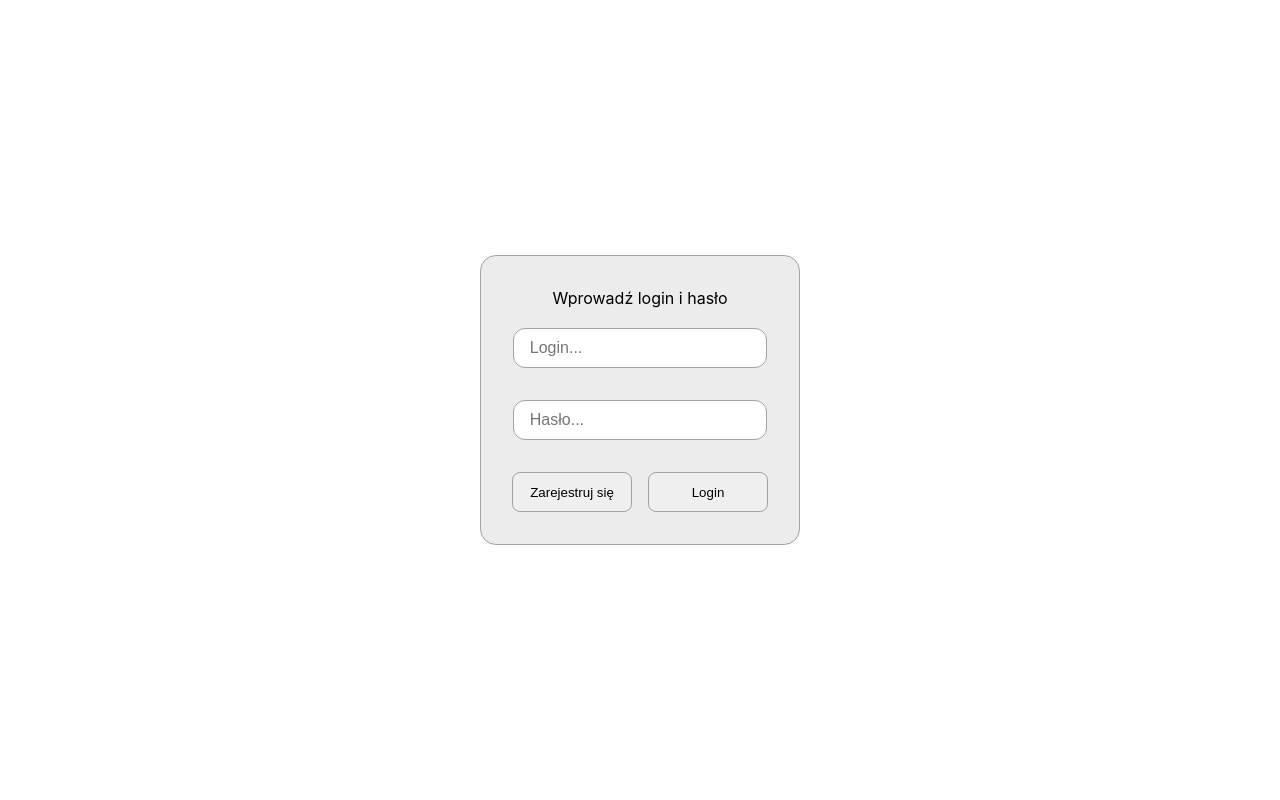
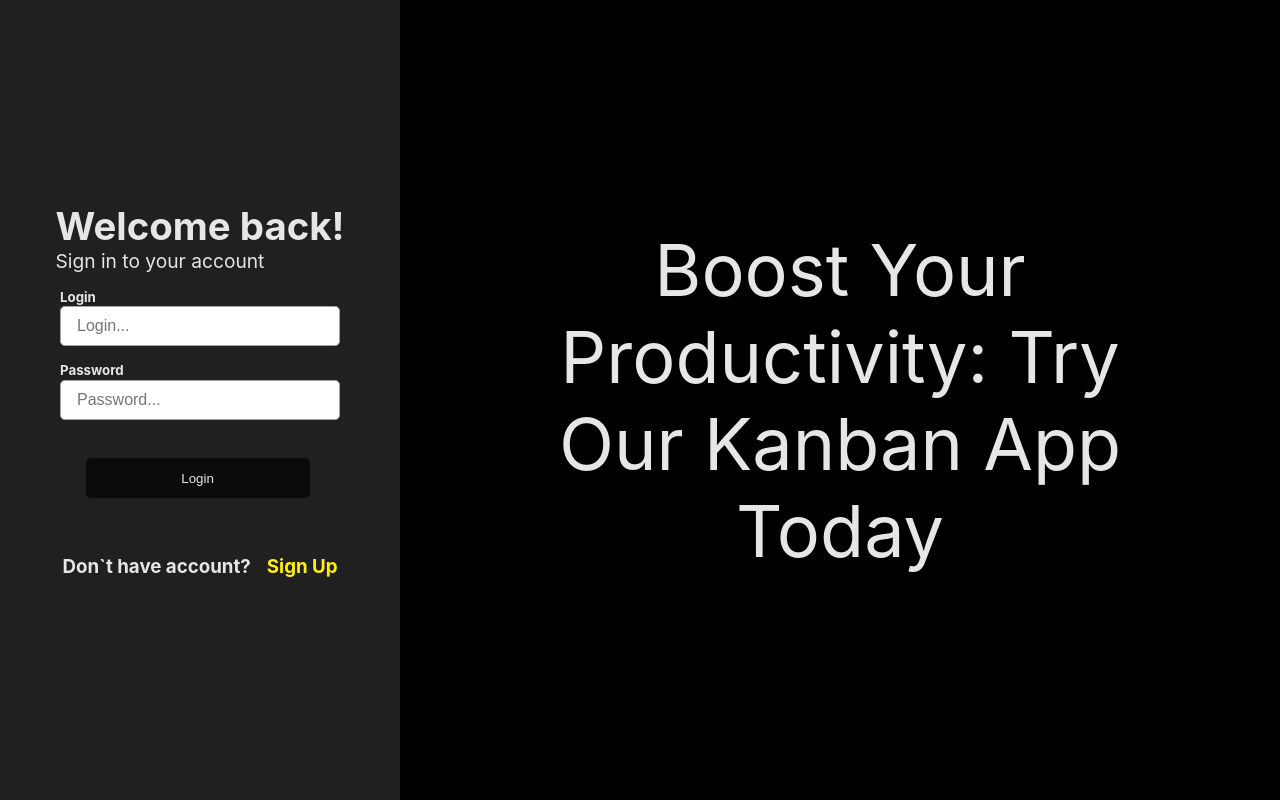
Before and after one commit to grochowp/planner, a React (Create React App) app in the folder client/: page / in a window 1280 px wide. Built offline with nearby package versions, Linux system fonts and the light colour scheme.

Commit message:
updated login/register CSS

```diff
--- a/client/src/Routes/Login.js
+++ b/client/src/Routes/Login.js
@@ -1,6 +1,7 @@
 import React, { useState } from "react";
 import Button from "../shared/components/Button";
 import { LoginService } from "../Services/loginService";
+import { LoginMessage } from "./kanban/components/LoginMessage";
 
 export const Login = ({ onSetUser }) => {
   const [login, setLogin] = useState("");
@@ -61,42 +62,40 @@ export const Login = ({ onSetUser }) => {
 
   return (
     <div className="login-page">
+      <div className="login-left-side">
+        <div className="login-welcome">
+          <h1>{showLogin ? "Welcome back!" : "Create new account!"}</h1>
+          <p>{showLogin ? "Sign in to your account" : "Sign up to start"}</p>
+        </div>
+
         {showLogin ? (
           <div className="login">
-          {incorrectData ? (
-            <p className="incorrect-data">{err}</p>
-          ) : (
-            <p className="incorrect-data">Wprowadź login i hasło</p>
-          )}
+            <h5>Login</h5>
             <input
               type="text"
               value={login}
               onChange={(e) => setLogin(e.target.value)}
               placeholder="Login..."
             ></input>
+            <h5>Password</h5>
             <input
               type="password"
               value={password}
               onChange={(e) => setPassword(e.target.value)}
-            placeholder="Hasło..."
+              placeholder="Password..."
             ></input>
 
-          <div className="login-btns">
-            <Button onClick={toggleLoginRegister} styles="login">
-              Zarejestruj się
-            </Button>
             <Button onClick={() => handleLogin(login, password)} styles="login">
               Login
             </Button>
-          </div>
+            {incorrectData ? <p className="login-error-message">{err}</p> : ""}
+            <h3>
+              Don`t have account? <a onClick={toggleLoginRegister}>Sign Up</a>
+            </h3>
           </div>
         ) : (
           <div className="register">
-          {incorrectData ? (
-            <p className="incorrect-data">{err}</p>
-          ) : (
-            <p className="incorrect-data">Wprowadź swoje dane</p>
-          )}
+            <h5>Login</h5>
             <input
               type="text"
               value={registerLogin}
@@ -104,66 +103,67 @@ export const Login = ({ onSetUser }) => {
               placeholder="Login..."
               required
             ></input>
+            <h5>Password</h5>
             <input
               type="password"
               value={registerPassword}
               onChange={(e) => setRegisterPassword(e.target.value)}
               onFocus={() => handlePasswordFocus(true)}
               onBlur={() => handlePasswordFocus(false)}
-            placeholder="Hasło..."
+              placeholder="Password..."
               required
             ></input>
+            <h5>Name</h5>
             <input
               type="text"
               value={name}
               onChange={(e) => setName(e.target.value)}
-            placeholder="Imię..."
+              placeholder="Name..."
               required
             ></input>
+            <h5>Surname</h5>
             <input
               type="text"
               value={surname}
               onChange={(e) => setSurname(e.target.value)}
-            placeholder="Nazwisko..."
+              placeholder="Surname..."
               required
             ></input>
-          {showValid ? (
-            <div id="message">
-              <h3>Hasło musi zawierać:</h3>
+
+            <div className={`message ${showValid ? "expanded" : ""}`}>
+              <h3>Password must contain:</h3>
               <ul>
                 <li className="requirement">
-                  <b>Małą</b> literę
+                  <b>Lowercase</b> letter
                 </li>
                 <li className="requirement">
-                  <b>Wielką</b> litere
+                  <b>Uppercase</b> letter
                 </li>
                 <li className="requirement">
-                  <b>Cyfrę</b>
+                  a <b>Number</b>
                 </li>
                 <li className="requirement">
-                  Minimum <b>8</b>
+                  Minimum <b>8 characters</b>
                 </li>
               </ul>
             </div>
-          ) : (
-            ""
-          )}
 
-          <div className="login-btns">
-            <Button onClick={toggleLoginRegister} styles="register">
-              Powrót do logowania
-            </Button>
             <Button
               onClick={() =>
                 handleRegister(registerLogin, registerPassword, name, surname)
               }
               styles="register"
             >
-              Rejestruj
+              Register
             </Button>
-          </div>
+            {incorrectData ? <p className="login-error-message">{err}</p> : ""}
+            <h3>
+              Already have account? <a onClick={toggleLoginRegister}>Login</a>
+            </h3>
           </div>
         )}
       </div>
+      <LoginMessage />
+    </div>
   );
 };
--- /dev/null
+++ b/client/src/Routes/kanban/components/LoginMessage.js
@@ -0,0 +1,28 @@
+import React, { useState, useEffect } from "react";
+
+export const LoginMessage = () => {
+  const messages = [
+    "Simplify Your Workflow with our Kanban App",
+    "Boost Your Productivity: Try Our Kanban App Today",
+    "Transform the Way You Work: Welcome to Kanban Excellence",
+    "Enhance Your Efficiency with our User-Friendly Kanban App",
+  ];
+
+  const [currentMessageIndex, setCurrentMessageIndex] = useState(0);
+
+  useEffect(() => {
+    const intervalId = setInterval(() => {
+      setCurrentMessageIndex((prevIndex) =>
+        prevIndex === messages.length - 1 ? 0 : prevIndex + 1
+      );
+    }, 5000);
+
+    return () => clearInterval(intervalId);
+  }, [currentMessageIndex, messages.length]);
+
+  return (
+    <div className="login-page-message">
+      <p>{messages[currentMessageIndex]}</p>
+    </div>
+  );
+};
--- a/client/src/index.scss
+++ b/client/src/index.scss
@@ -192,69 +192,60 @@ $primary-text: #0c0a0a;
 
 .login-page {
   display: flex;
-  justify-content: center;
-  align-items: center;
-  width: 100%;
   height: 100vh;
 }
-.login {
-  width: 20rem;
-  height: max-content;
-  border: 1px solid $primary-border;
-  border-radius: 1rem;
-  background-color: $primary-main;
+
+.login-left-side {
   display: flex;
+  align-items: center;
+  justify-content: center;
   flex-direction: column;
-  align-items: center;
+  background-color: #202020;
+  height: 100vh;
+  width: 30vw;
+  min-width: 25rem;
 }
 
-.login-btns {
+.login-welcome {
+  color: rgb(230, 230, 230);
+  font-size: 1.2rem;
+}
+.login-welcome h1 {
+  margin: 0;
+}
+.login-welcome p {
+  margin: 0;
+}
+
+.login,
+.register {
+  width: 70%;
+}
+
+.login h5,
+.register h5 {
+  color: rgb(230, 230, 230);
+  margin: 1rem 0 0.1rem 0;
+}
+
+.login h3,
+.register h3 {
   display: flex;
   gap: 1rem;
+  color: rgb(230, 230, 230);
+  justify-content: center;
 }
 
-.register {
-  width: 20rem;
-  height: max-content;
-  min-height: 27rem;
+.login h3 a,
+.register h3 a {
+  color: rgb(255, 239, 13);
+  cursor: pointer;
+}
+.login input,
+.register input {
+  width: 100%;
   border: 1px solid $primary-border;
-  border-radius: 1rem;
-  background-color: $primary-main;
-  display: flex;
-  flex-direction: column;
-  align-items: center;
-}
-
-#message {
-  padding: 0 2rem 0 0;
-  color: #000;
-  position: relative;
-}
-
-#message ul {
-  padding: 0 0 0 2rem;
-  font-size: 12px;
-}
-
-.requirement {
-  color: #000;
-}
-
-.login input {
-  width: 80%;
-  margin: 2rem 0 0 0;
-  border: 1px solid $primary-border;
-  border-radius: 0.75rem;
-  padding-left: 1rem;
-  height: 2.5rem;
-  font-size: 1rem;
-}
-
-.register input {
-  width: 80%;
-  margin: 2rem 0 0 0;
-  border: 1px solid $primary-border;
-  border-radius: 0.75rem;
+  border-radius: 0.3rem;
   padding-left: 1rem;
   height: 2.5rem;
   font-size: 1rem;
@@ -262,18 +253,14 @@ $primary-text: #0c0a0a;
 
 .btn-login,
 .btn-register {
-  position: relative;
-  width: 7.5rem;
+  width: 80%;
+  margin: 3vw 2vw;
   height: 2.5rem;
-  border: 1px solid $primary-border;
-  border-radius: 0.5rem;
+  border: 1px solid #0c0a0a;
+  border-radius: 0.3rem;
+  background-color: #0c0a0a;
   cursor: pointer;
-}
-.btn-login {
-  margin: 2rem 0;
-}
-.btn-register {
-  margin: 1.5rem 0;
+  color: rgb(230, 230, 230);
 }
 
 .incorrect-data {
@@ -282,6 +269,48 @@ $primary-text: #0c0a0a;
   font-size: 1rem;
   justify-content: center;
   color: black;
+}
+
+.message {
+  padding: 0 8rem 0 0;
+  max-height: 0;
+  overflow: hidden;
+  transition: max-height 1s ease-out;
+}
+
+.expanded {
+  max-height: 500px;
+}
+
+.message ul {
+  padding: 0 0 0 4rem;
+  font-size: 12px;
+}
+
+.requirement {
+  color: rgb(230, 230, 230);
+}
+
+.login-error-message {
+  margin: 0;
+  display: flex;
+  justify-content: center;
+  color: rgb(230, 230, 230);
+  font-size: 0.8rem;
+  margin-bottom: 2rem;
+}
+
+.login-page-message {
+  display: flex;
+  justify-content: center;
+  align-items: center;
+  width: calc(100% - 30vw);
+  max-width: calc(70vw + 10vw);
+  padding: 10vw;
+  font-size: 4.5rem;
+  background-color: black;
+  color: rgb(230, 230, 230);
+  text-align: center;
 }
 
 .kanbanTree {
```
Lines whose indentation alone changed are shown as unchanged.
